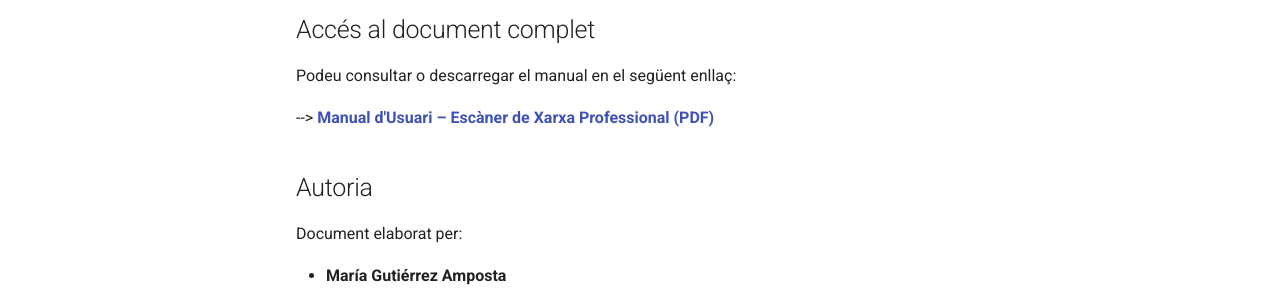
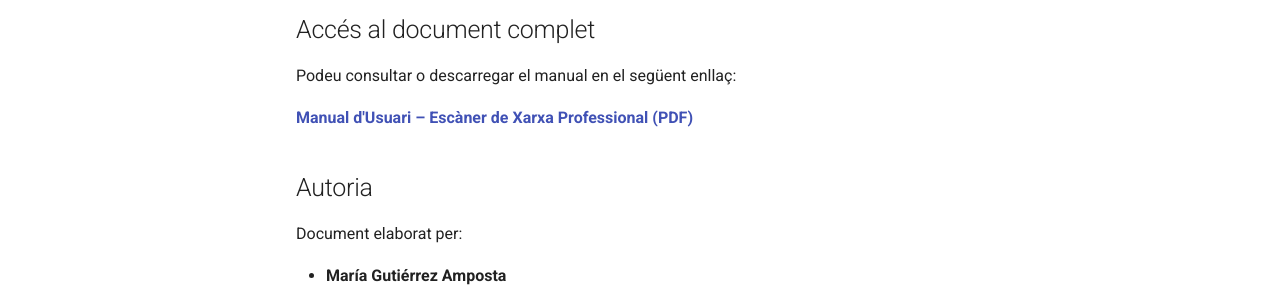
Before and after one commit to mariagutierrez03/projecte-asix2, an MkDocs documentation site: the page built from docs/Manual d'usuari/Manual d'usuari.md, in a window 1280 px wide and 900 px high, scrolled down 837 px. Shown: the part 357-657 px from the top of the window. Built offline with MkDocs 1.6.1 and Material for MkDocs 9.7.7, drawn with Linux system fonts in a browser that asks for light colours.

```diff
--- a/docs/Manual d'usuari/Manual d'usuari.md
+++ b/docs/Manual d'usuari/Manual d'usuari.md
@@ -32,7 +32,7 @@ Aquest manual ha estat dissenyat per ser **clar, pedagògic i útil**, tant per
 ## Accés al document complet
 Podeu consultar o descarregar el manual en el següent enllaç:
 
---> **[Manual d'Usuari – Escàner de Xarxa Professional (PDF)](https://drive.google.com/file/d/18bxqaZ_D9Tm_bSL4WM9rJVr2vePSJ0u_/view?usp=sharing)**
+**[Manual d'Usuari – Escàner de Xarxa Professional (PDF)](https://drive.google.com/file/d/18bxqaZ_D9Tm_bSL4WM9rJVr2vePSJ0u_/view?usp=sharing)**
 
 ##  Autoria
 Document elaborat per:
```
